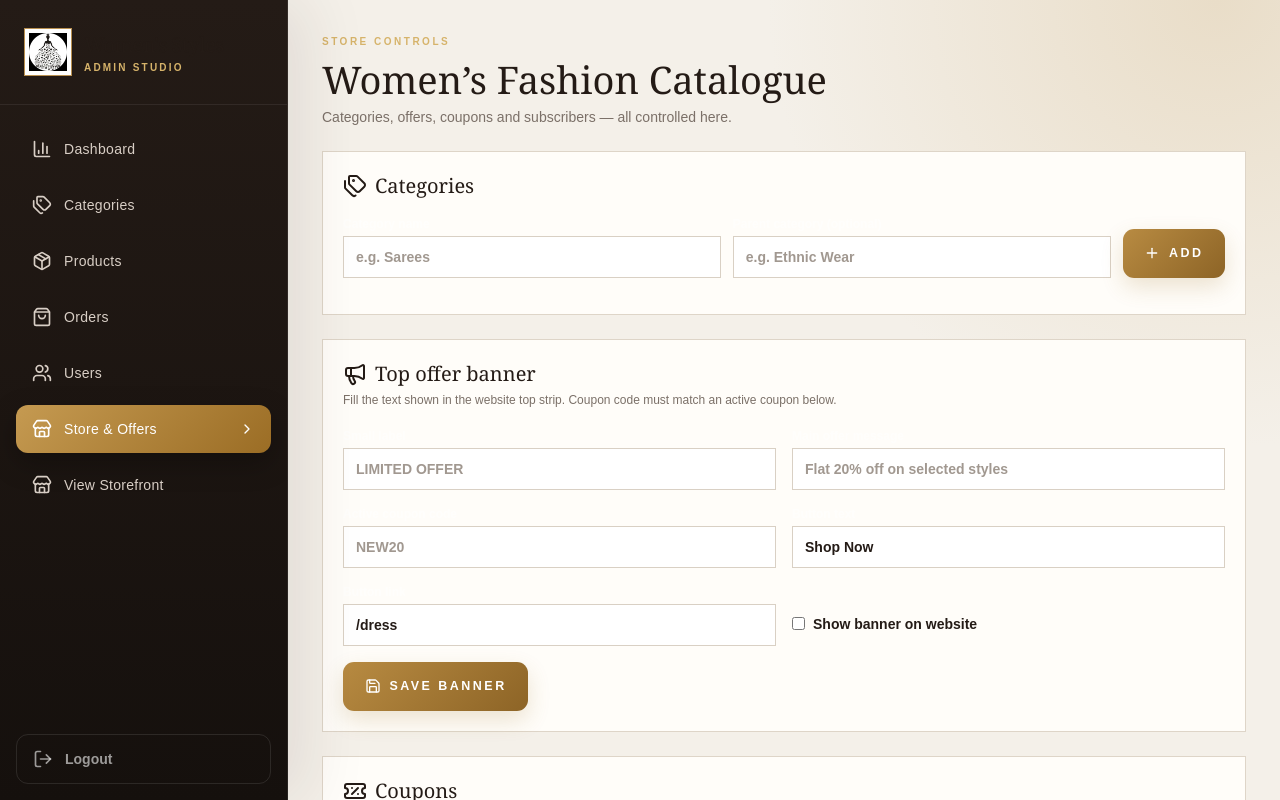
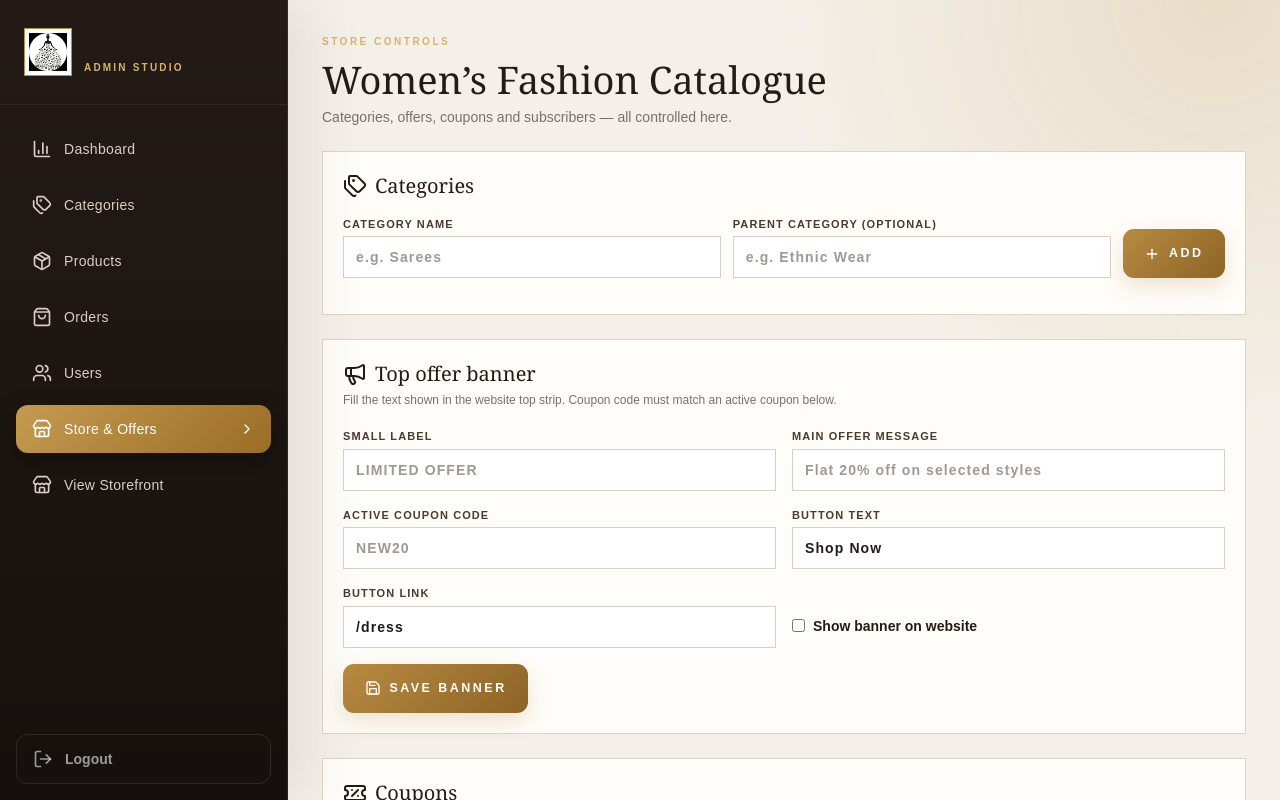
Before and after one commit to c-silambu/dress_shop, a React (Vite) app in the folder frontend/: page /admin/commerce in a window 1280 px wide. Shown: the top 800 px of the page. Built offline with nearby package versions, Linux system fonts and the light colour scheme; no server answers; sample sign-in values are in the browser's storage.

Commit message:
cop chnages

```diff
--- a/frontend/src/pages/admin/AdminCommerce.jsx
+++ b/frontend/src/pages/admin/AdminCommerce.jsx
@@ -5,7 +5,7 @@ import{useToast}from'../../context/ToastContext';
 
 const box="border border-white/10 bg-white/[0.04] p-5";
 const input="w-full border border-white/10 bg-white/[0.05] px-3 py-2.5 text-sm text-white outline-none";
-const label="text-xs font-bold text-white/55";
+const label="block text-[11px] font-black uppercase tracking-[.1em] text-[#4b3a2d]";
 const emptyOffer={enabled:false,label:'',message:'',couponCode:'',buttonText:'Shop Now',buttonUrl:'/dress'};
 const emptyCoupon={code:'',description:'',type:'percentage',value:'',minimumOrder:0,maximumDiscount:0,firstOrderOnly:false,active:true};
 
```
